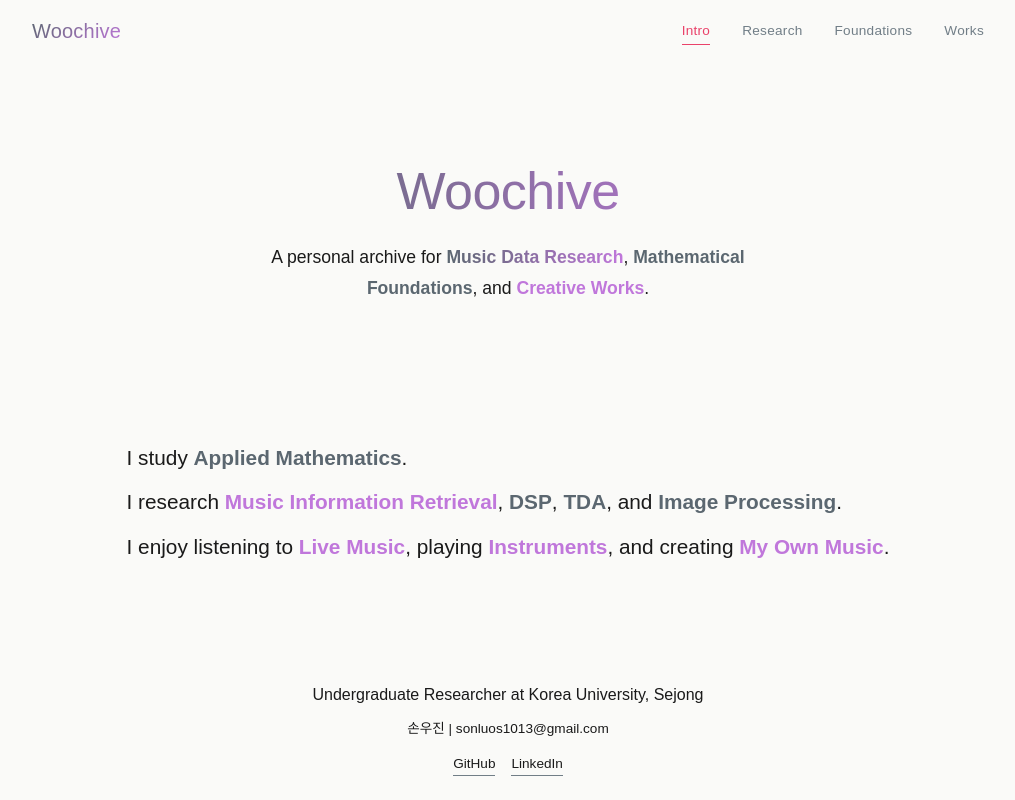
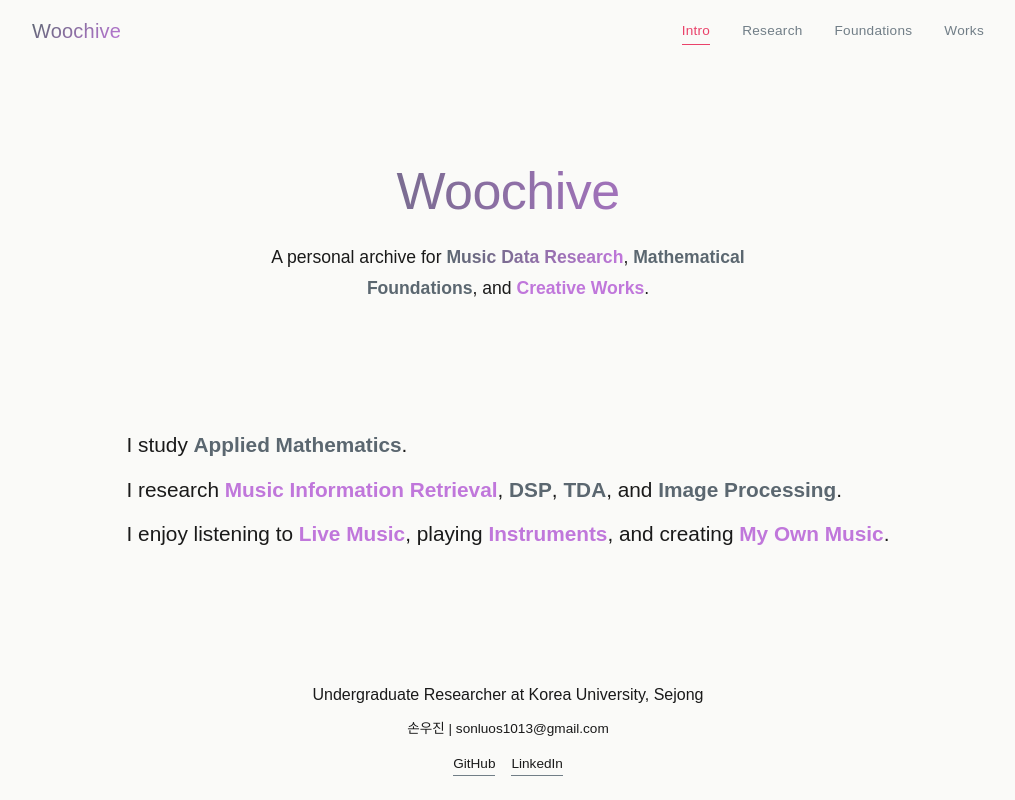
Before and after one commit to sonluos/woochive, a React (Vite) app: page / in a window 1280 px wide. Shown: the top 800 px of the page, without its empty margins (132-1147 px from the left). Built offline with nearby package versions, Linux system fonts and the light colour scheme.

Commit message:
style: bio 25px more up (total -45px)

```diff
--- a/src/pages/Home.css
+++ b/src/pages/Home.css
@@ -60,7 +60,7 @@
   max-width: 52rem;
   margin-left: auto;
   margin-right: auto;
-  margin-top: -20px;
+  margin-top: -45px;
 }
 
 .intro__bio-line {
```
